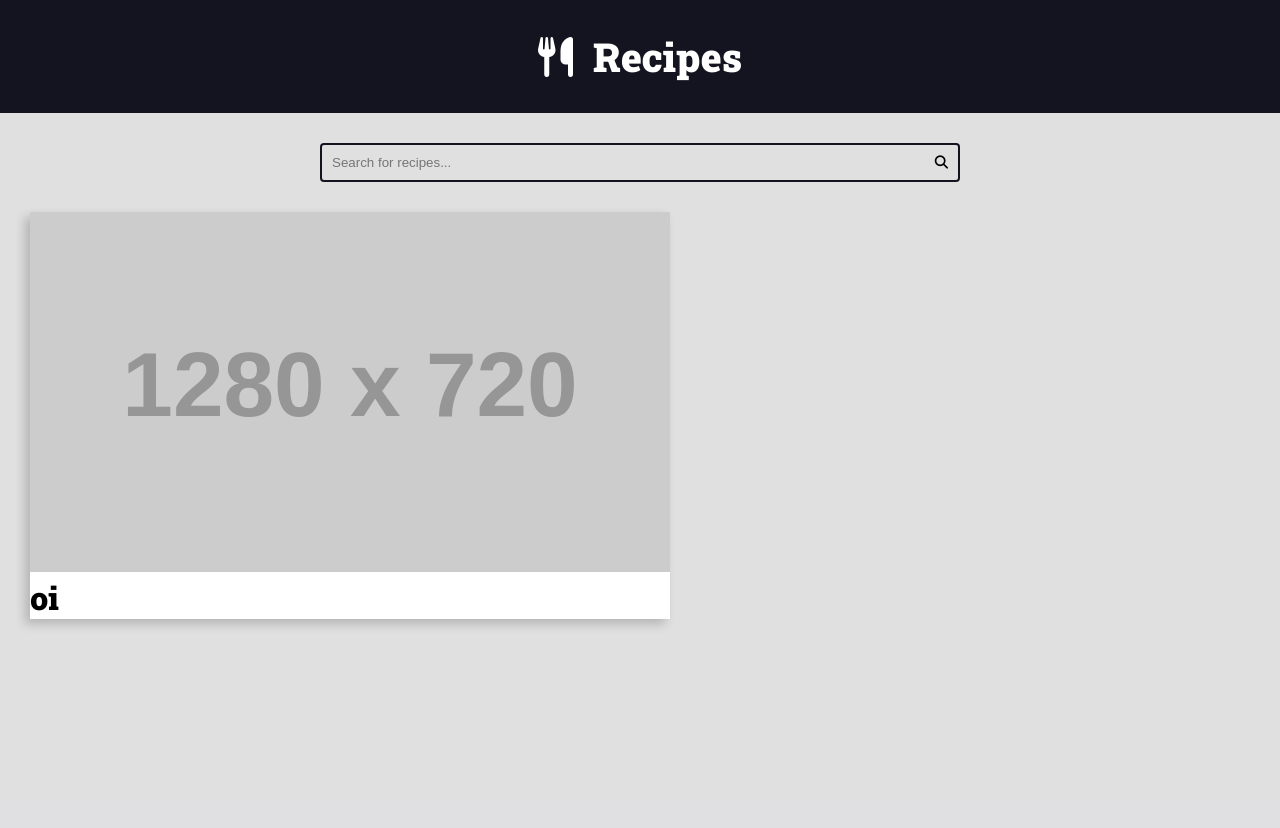
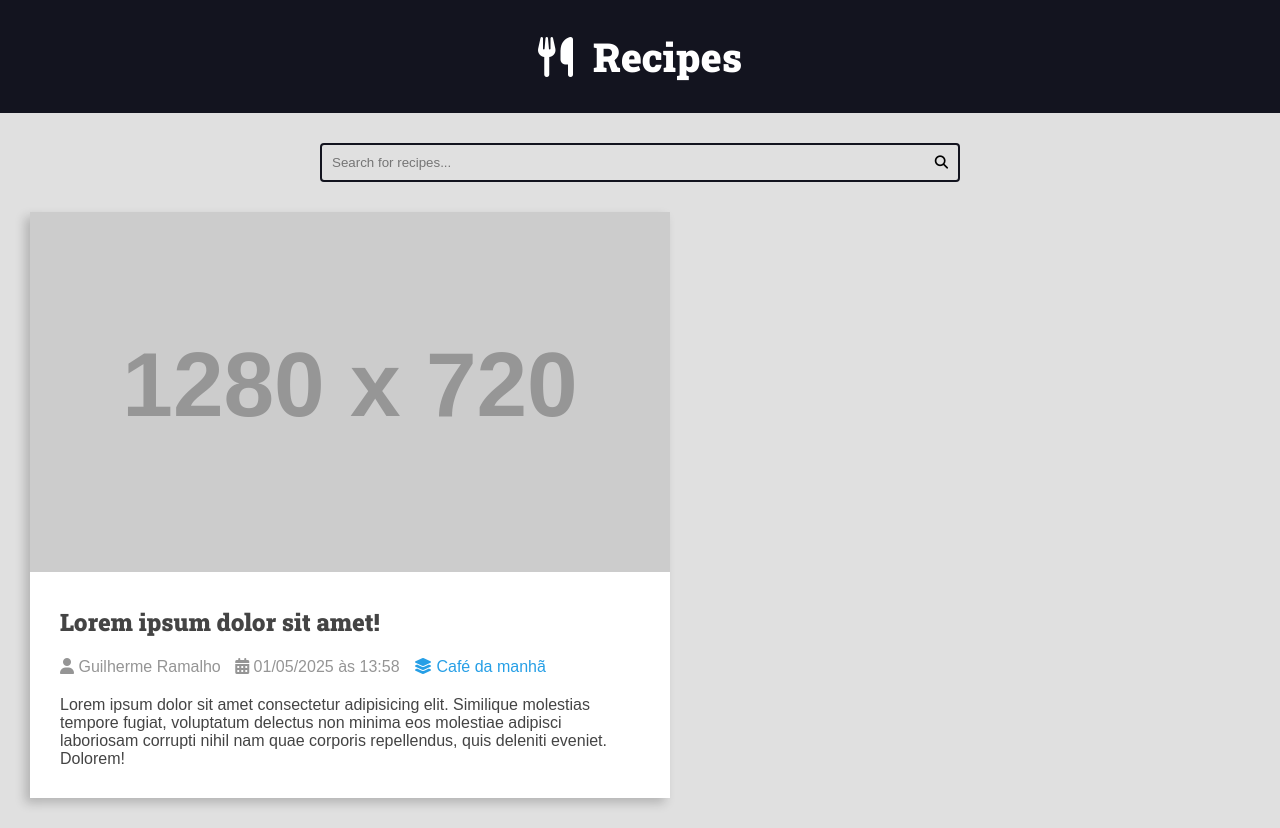
Before and after one commit to GuilhermePereiraRamalho/curso-django-projeto1, a Django app: page / in a window 1280 px wide. Before the commit the page ends 628 px from the top, so only its background shows below. Run offline with Django 5.2, Linux system fonts and the light colour scheme; grey boxes labelled with a size stand in for pictures from a placeholder-image service; some libraries are stand-ins or nearby versions.

Commit message:
Criando o card de receitas - Parte 2

```diff
--- a/recipes/templates/recipes/pages/home.html
+++ b/recipes/templates/recipes/pages/home.html
@@ -10,7 +10,30 @@
                 <div class="recipe-cover">
                     <img src="https://placehold.co/1280x720/269fe5/png" alt="Temporário">
                 </div>
-                <h1>oi</h1>
+                <div class="recipe-title-container">
+                    <h2 class="recipe-title">Lorem ipsum dolor sit amet!</h2>
+                </div>
+
+                <div class="recipe-author">
+                    <span class="recipe-author-item">
+                        <i class="fa-solid fa-user"></i>
+                        Guilherme Ramalho
+                    </span>
+                    <span class="recipe-author-item">
+                        <i class="fa-solid fa-calendar-alt"></i>
+                        01/05/2025 às 13:58
+                    </span>
+                    <span class="recipe-author-item">
+                        <a href="/recipes/category/cafe-da-manha">
+                            <i class="fa-solid fa-layer-group"></i>
+                            <span>Café da manhã</span>
+                        </a>
+                    </span>
+                </div>
+
+                <div class="recipe-content">
+                    <p>Lorem ipsum dolor sit amet consectetur adipisicing elit. Similique molestias tempore fugiat, voluptatum delectus non minima eos molestiae adipisci laboriosam corrupti nihil nam quae corporis repellendus, quis deleniti eveniet. Dolorem!</p>
+                </div>
             </div>
         </div>
     </main>
--- a/recipes/templates/recipes/partials/head.html
+++ b/recipes/templates/recipes/partials/head.html
@@ -79,6 +79,7 @@
             font-size: 1.6rem;
             font-family: var(--font-primary);
             background: var(--color-gray-1);
+            color: var(--color-dark-text);
         }
 
         h1,h2,h3,h4,h5,h6 {
@@ -180,6 +181,36 @@
 
         .recipe-list-item:hover {
             transform: scale(1.02);
+            box-shadow: -8px 8px 18px rgba(0, 0, 0, 0.25);
+        }
+
+        .recipe-title-container {
+            padding: var(--spacing-gutter-medium);
+            padding-bottom: 2rem;
+        }
+
+        .recipe-author {
+            padding: 0 var(--spacing-gutter-medium);
+        }
+
+        .recipe-content {
+            padding: var(--spacing-gutter-medium);
+            padding-top: 2rem;
+        }
+
+        .recipe-author-item {
+            color: var(--color-gray-4);
+            margin-right: 1rem;
+        }
+
+        .recipe-author a {
+            color: var(--color-primary);
+            transition: all 300ms ease-in-out;
+            text-decoration: none;
+        }
+
+        .recipe-author a:hover {
+            color: var(--color-primary-dark);
         }
 
     </style>
```
